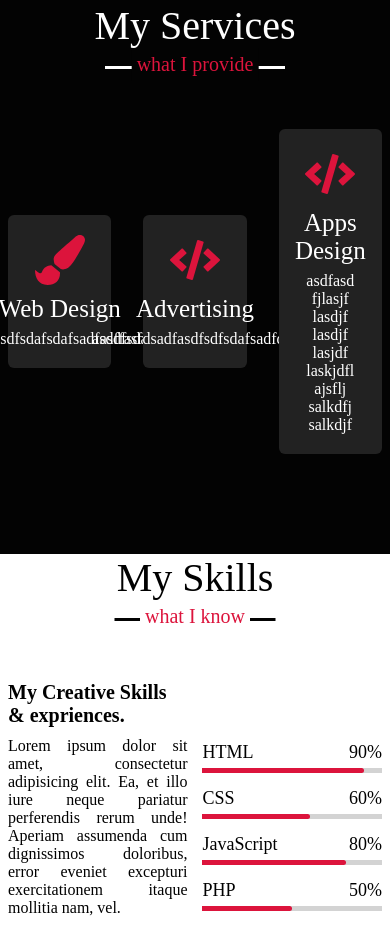
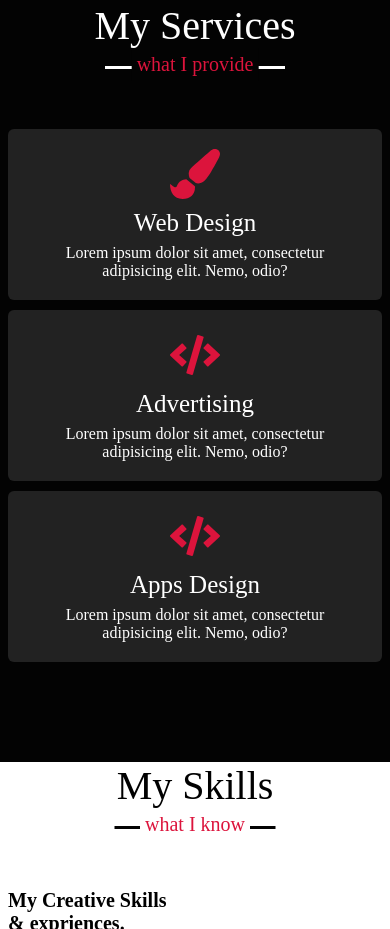
Before and after one commit to MehdiFarshbaf/resume, a React (Create React App) app: page / in a window 390 px wide. Shown: the part 1100-2029 px from the top of the page. Built offline with nearby package versions, Linux system fonts and the light colour scheme.

Commit message:
responsive my services

```diff
--- a/src/App.js
+++ b/src/App.js
@@ -1,7 +1,7 @@
 import Header from "./components/Header/Header";
 import Banner from "./components/homePage/Banner/Banner";
 import About from "./components/homePage/About/About";
-import Service from "./components/homePage/Services";
+import Service from "./components/homePage/Services/Services";
 import Skills from "./components/homePage/Skills/Skills";
 import MyTeams from "./components/homePage/MyTeams/MyTeams";
 import ContactMe from "./components/homePage/ContactMe/ContactMe";
@@ -16,6 +16,7 @@ const App = () => {
             <Skills/>
             <MyTeams/>
             <ContactMe/>
+
         </div>
     )
 }
--- a/src/components/Cards/ServiceCard/Card.jsx
+++ b/src/components/Cards/ServiceCard/ServiceCard.jsx
@@ -1,6 +1,6 @@
-import styles from './Card.module.scss'
+import styles from './ServiceCard.module.scss'
 
-const Card = ({service}) => {
+const ServiceCard = ({service}) => {
     return (
         <div key={service.id} className={styles.card}>
             <div className={styles.container}>
@@ -11,4 +11,4 @@ const Card = ({service}) => {
         </div>
     )
 }
-export default Card
+export default ServiceCard
--- a/src/components/Cards/ServiceCard/Card.module.scss
+++ b/src/components/Cards/ServiceCard/ServiceCard.module.scss
@@ -6,7 +6,7 @@
   padding: 20px 25px;
   cursor: pointer;
   color: #222;
-  width: calc(33% - 20px);
+  width: 100%;
   transition: all 0.3s ease;
   background: #222;
   text-align: center;
--- a/src/components/homePage/Services/index.js
+++ b/src/components/homePage/Services/Services.jsx
@@ -1,6 +1,6 @@
 import styles from './Services.module.scss'
-import {listServices} from "./listservices";
-import Card from "../../Cards/ServiceCard/Card";
+import ServiceCard from "../../Cards/ServiceCard/ServiceCard";
+import {listServices} from "../../../helper/data";
 
 const Service = () => {
     return (
@@ -9,9 +9,9 @@ const Service = () => {
                 <div className={styles.title}>
                     <h2>My Services</h2>
                 </div>
-                <div className={styles.content}>
+                <div className={styles.container}>
                     {listServices.map(service => (
-                        <Card service={service}/>
+                        <ServiceCard service={service}/>
                     ))}
                 </div>
             </div>
--- a/src/components/homePage/Services/Services.module.scss
+++ b/src/components/homePage/Services/Services.module.scss
@@ -42,12 +42,18 @@
   }
 }
 
-.content {
+.container {
   width: 100%;
-  display: flex;
-  justify-content: space-between;
-  align-items: center;
+  display: grid;
+  grid-template-columns: 1fr 1fr 1fr;
+  column-gap: 20px;
 }
 
-.container {
+@media screen and (max-width: 768px) {
+  .container {
+    grid-template-columns: 1fr;
+    row-gap: 10px;
+    justify-content: center;
+    align-items: center;
+  }
 }
--- a/src/components/homePage/Services/listservices.js
+++ /dev/null
@@ -1,22 +0,0 @@
-import {FaCode, FaPaintBrush} from "react-icons/fa";
-import styles from './Services.module.scss'
-export const listServices = [
-    {
-        id: 0,
-        title: 'Web Design',
-        description: 'asdfasdfasdfasdfsdafsdafsadfasdfsdafsadfasdf',
-        icon: <FaPaintBrush className='icon' />
-    },
-    {
-        id: 1,
-        title: 'Advertising',
-        description: 'asdffasfdsadfasdfsdfsdafsadfdas',
-        icon: <FaCode className='icon'/>
-    },
-    {
-        id: 2,
-        title: 'Apps Design',
-        description: 'asdfasd fjlasjf lasdjf lasdjf lasjdf laskjdfl ajsflj salkdfj salkdjf ',
-        icon: <FaCode className='icon'/>
-    }
-]
--- a/src/helper/data.js
+++ b/src/helper/data.js
@@ -3,7 +3,7 @@ import profile2 from '../assets/images/profile-3.jpeg'
 import profile3 from '../assets/images/profile-4.jpeg'
 import profile4 from '../assets/images/profile-5.jpeg'
 
-import {FaUser} from "react-icons/fa";
+import {FaCode, FaPaintBrush, FaUser} from "react-icons/fa";
 
 export const teamList = [
     {
@@ -71,3 +71,23 @@ export const contactInfoList = [
         icon: <FaUser/>
     }
 ]
+export const listServices = [
+    {
+        id: 0,
+        title: 'Web Design',
+        description:'Lorem ipsum dolor sit amet, consectetur adipisicing elit. Nemo, odio?',
+        icon: <FaPaintBrush className='icon' />
+    },
+    {
+        id: 1,
+        title: 'Advertising',
+        description: 'Lorem ipsum dolor sit amet, consectetur adipisicing elit. Nemo, odio?',
+        icon: <FaCode className='icon'/>
+    },
+    {
+        id: 2,
+        title: 'Apps Design',
+        description: 'Lorem ipsum dolor sit amet, consectetur adipisicing elit. Nemo, odio?',
+        icon: <FaCode className='icon'/>
+    }
+]
```
